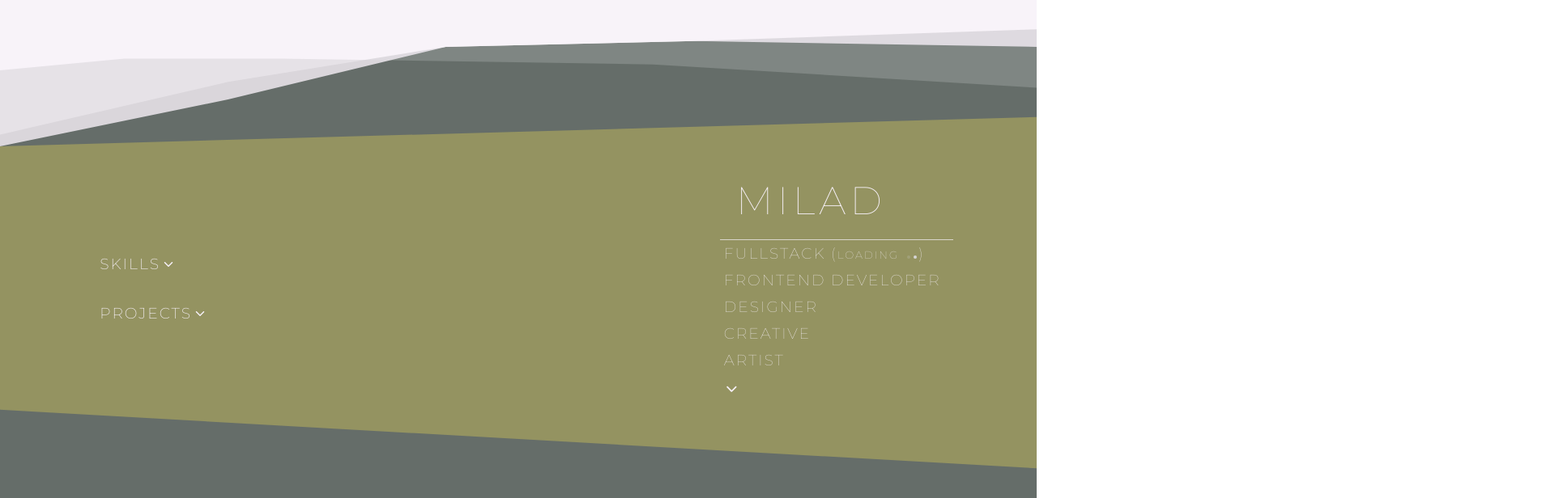
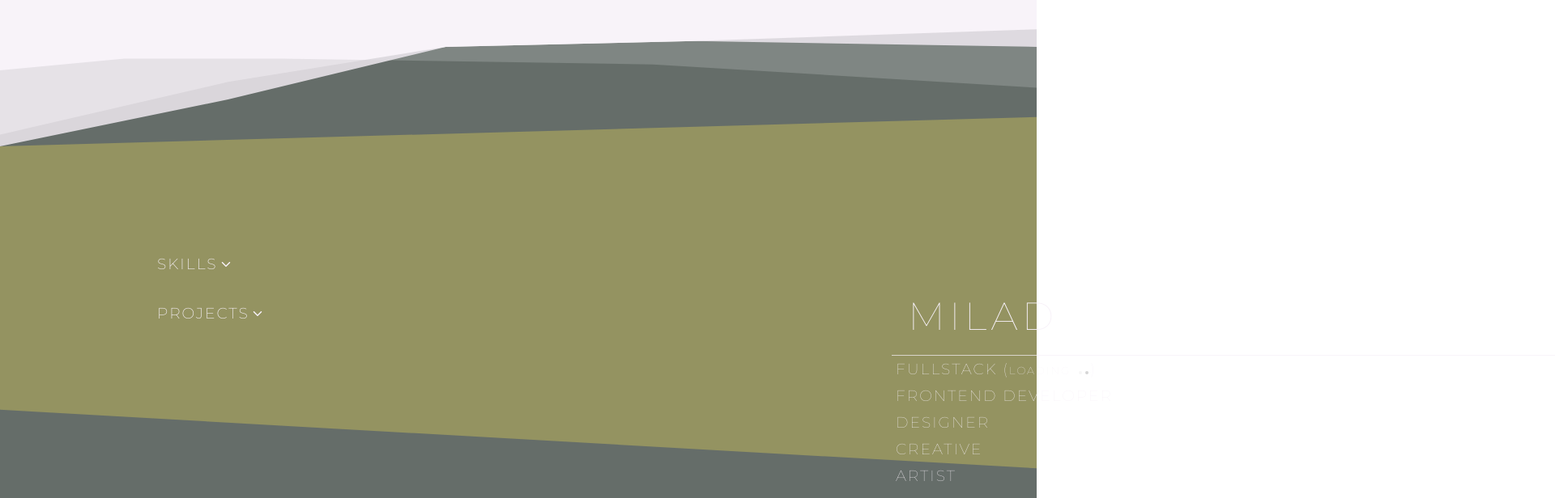
Before and after one commit to Milad64sh/portfolio-website, a Next.js app: page /components/header in a window 1280 px wide. Shown: the top 616 px of the page at 81% size, 1920 px wide, since content can reach past the window. Built offline with nearby package versions, Linux system fonts and the light colour scheme.

Commit message:
detail slide effect not finished

```diff
--- a/package.json
+++ b/package.json
@@ -29,6 +29,7 @@
     "typescript": "^5.1.6"
   },
   "devDependencies": {
+    "@types/react-transition-group": "^4.4.10",
     "@types/swiper": "^6.0.0",
     "file-loader": "^6.2.0"
   }
--- a/pages/components/header.module.scss
+++ b/pages/components/header.module.scss
@@ -181,7 +181,9 @@
       flex-direction: column;
       align-items: start;
       justify-content: center;
+
       .titleSection__title {
+        position: absolute;
         display: flex;
         flex-direction: column;
         justify-content: center;
@@ -191,6 +193,7 @@
         text-transform: uppercase;
         border-left: none;
         border-right: none;
+        width: 100%;
         transition: transform 0.3s ease-out;
         .headerH2 {
           letter-spacing: 5px;
@@ -278,13 +281,11 @@
         display: block;
         border: 1px solid $light-green;
         border-radius: 4px;
-        margin-top: 1rem;
-        margin-left: 1.3rem;
+        margin-top: 5%;
+        margin-left: 1.25rem;
         margin-right: -10rem;
         width: 91%;
-        // transform: translateX(80%);
-        // opacity: 0;
-        animation: ProjectDetailSlideOut 1s ease-in-out forwards;
+        animation: ProjectDetailSlideIn 1s ease-in-out forwards;
         &__p {
           color: #fff;
           padding: 0 10px;
@@ -295,10 +296,13 @@
         display: block;
         border: 1px solid $light-green;
         border-radius: 4px;
-        margin-top: 1rem;
+        margin-top: 3%;
         margin-left: 1.3rem;
         width: 91%;
         animation: ProjectDetailSlideIn 1s ease-in-out forwards;
+      }
+      .projectDetailSlideOut {
+        animation: ProjectDetailSlideOut 1s ease-in-out forwards;
       }
 
       .titleSection__mobile__p {
--- a/pages/components/header.tsx
+++ b/pages/components/header.tsx
@@ -1,4 +1,5 @@
 import React, { useState, useReducer, useContext } from 'react';
+
 import styles from './header.module.scss';
 import Skills from './skills/Skills';
 import { IoIosArrowDown } from 'react-icons/io';
@@ -123,13 +124,7 @@ const Header = () => {
             <div className={styles.titleSection}>
               <div>
                 {state.toggleProjectDetail ? (
-                  <div
-                    className={`${styles.titleSection__title} ${
-                      state.selectedProjectId
-                        ? styles.titleSection__titleSlideOut
-                        : ''
-                    }`}
-                  >
+                  <div className={styles.titleSection__title}>
                     <h2 className={styles.headerH2}>Milad</h2>
                     <h3 className={styles.headerH3}>
                       <span className={styles.headerH3Span}>
@@ -160,28 +155,24 @@ const Header = () => {
                     </h3>
                   </div>
                 ) : (
-                  state.selectedProjectId && (
                   <div>
                     {projects.map((project) =>
                       project.id === state.selectedProjectId ? (
                         <div
                           key={project.id}
-                            className={`${
-                              state.selectedProjectId
+                          className={`${styles.titleSection__descContainer} ${
+                            !state.toggleProjectDetail
                               ? styles.projectDetailSlideIn
-                                : styles.titleSection__descContainer
+                              : styles.projectDetailSlideOut
                           }`}
                         >
-                            <p
-                              className={styles.titleSection__descContainer__p}
-                            >
+                          <p className={styles.titleSection__descContainer__p}>
                             {project.prjDesc}
                           </p>
                         </div>
                       ) : null
                     )}
                   </div>
-                  )
                 )}
               </div>
 
--- a/styles/animations.scss
+++ b/styles/animations.scss
@@ -72,6 +72,16 @@
   to {
     opacity: 0;
     transform: translateX(-90%);
+  }
+}
+@keyframes titleSlideIn {
+  from {
+    opacity: 0;
+    transform: translateX(-90%);
+  }
+  to {
+    opacity: 1;
+    transform: translateX(0);
   }
 }
 
```
Also changed, not shown: 2 other files (tests, documents, lock files or other folders). Lines whose indentation alone changed are shown as unchanged.
